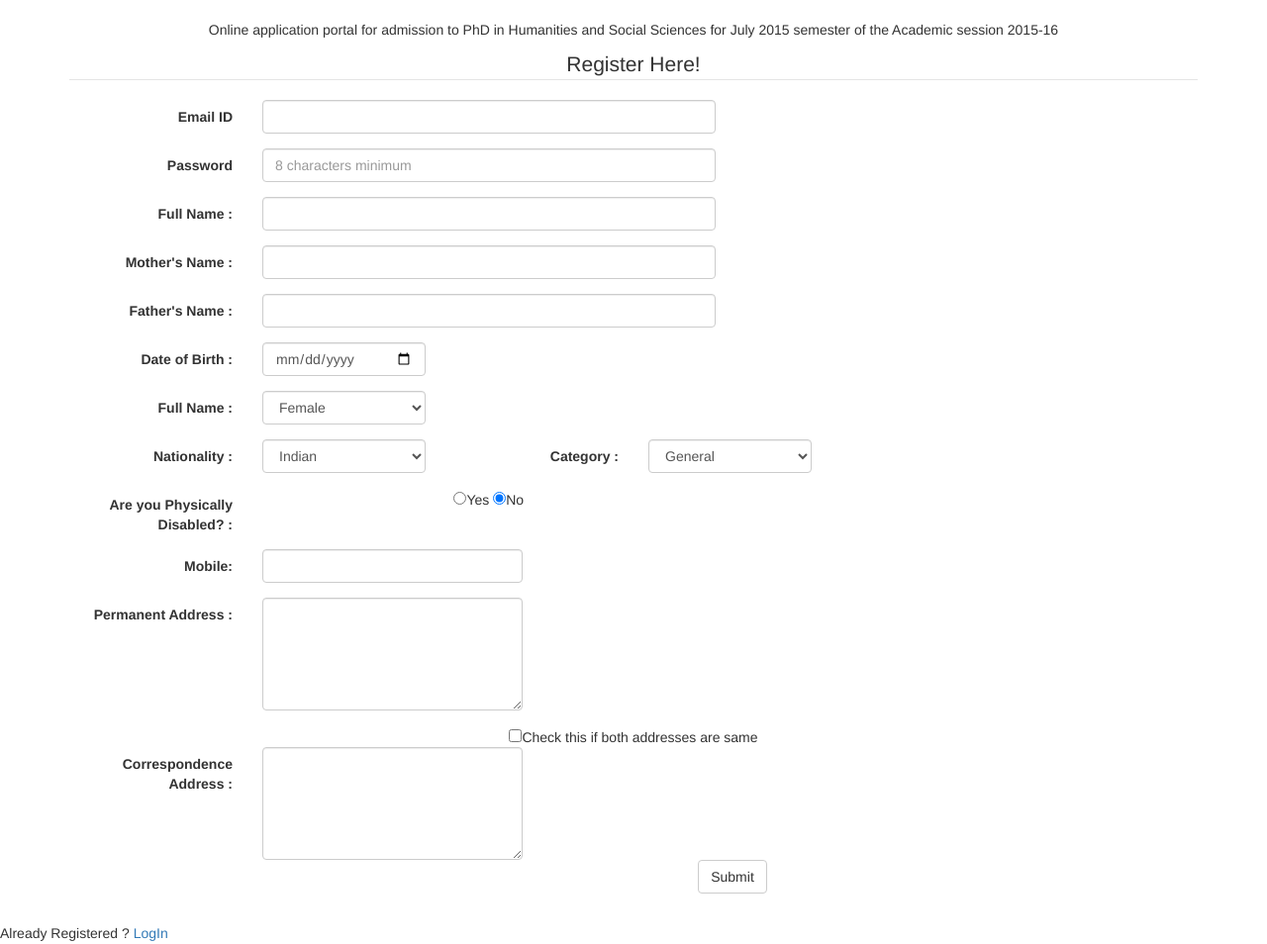
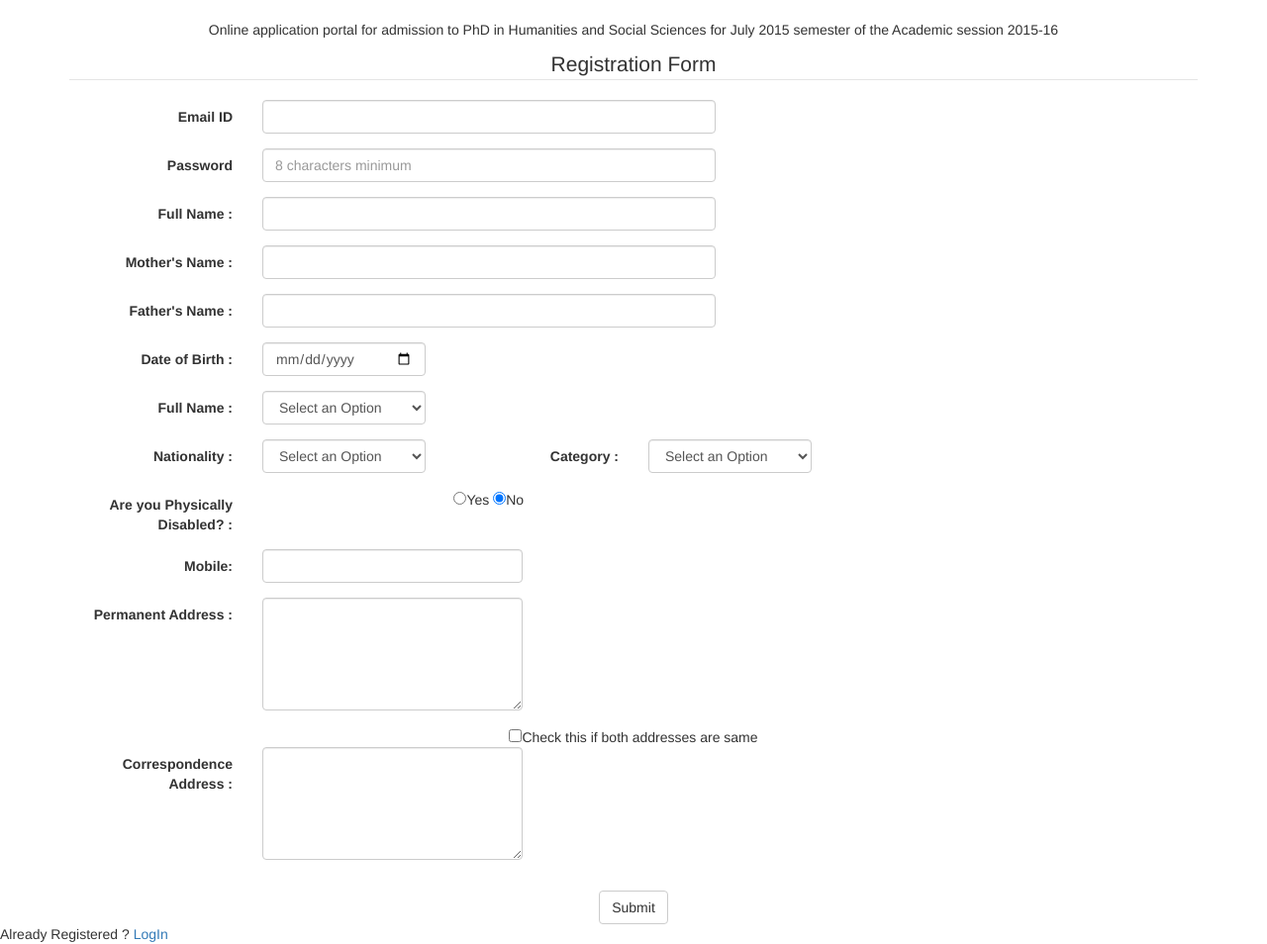
Before and after one commit to zero1hac/humanityadm, a Django app: template templates/register/register.html in a window 1280 px wide. Shown: the part 172-1126 px from the top of the page at 99% size. Run offline with Django 3.2, Linux system fonts and the light colour scheme; the template is opened without the code that fills it: values named after a table or form of the project are taken from there, others are empty.

Commit message:
Some checks to both form pages.

```diff
--- a/templates/register/register.html
+++ b/templates/register/register.html
@@ -66,9 +66,9 @@
     <div>
         <p>Thank you for registering!<br>Return to <a href="/">login</a> Page </p></div>
     {% else %}
-    <form action="/register/" method="POST" name="form1" enctype="multipart/form-data" class="form-horizontal" role="form">{% csrf_token %}
+    <form action="/register/" method="POST" name="form1" id="form1" enctype="multipart/form-data" class="form-horizontal" role="form">{% csrf_token %}
         <fieldset>
-        <legend>Register Here!</legend>
+        <legend>Registration Form</legend>
 
 
             {{ user_form.name }}
@@ -111,14 +111,10 @@
         <div class="form-group">
         <label for="gender" class="control-label col-sm-2">Full Name :</label>
                         <div class="col-xs-2">
-        <select name="gender" class="form-control" required>
-            {% if form_data.gender == "M" %}
-            <option value="M" selected="selected">Male</option>
+        <select name="gender"  class="form-control ncf" required>
+            <option value="null" selected="selected">Select an Option</option>
             <option value="F">Female</option>
-            {% else %}
             <option value="M">Male</option>
-            <option value="F" selected="selected">Female</option>
-            {% endif %}
         </select>
                             </div>
             </div>
@@ -126,69 +122,40 @@
         <div class="form-group">
         <label for="nation" class="control-label col-sm-2">Nationality :</label>
                             <div class="col-xs-2">
-        <select name="nation" class="form-control" required>
-            {% if form_data.nation == "Indian" %}
-            <option value="Foreign" selected>Foreign</option>
+        <select name="nation"  class="form-control ncf" required>
+            <option value="null" selected="selected">Select an Option</option>
+            <option value="Foreign" >Foreign</option>
             <option value="Indian">Indian</option>
-            {% else %}
-            <option value="Foreign">Foreign</option>
-            <option value="Indian" selected>Indian</option>
-            {% endif %}
+
         </select>
                                 </div>
 
 
         <label for="category" class="control-label col-sm-2">Category :</label>
                                 <div class="col-xs-2">
-        <select name="category" class="form-control" required>
-            {% if from_data.category == "GEN" %}
-            <option value="GEN" selected="selected">General</option>
+        <select name="category" class="form-control ncf" required>
+            <option value="null" selected="selected">Select an Option</option>
+            <option value="GEN" >General</option>
             <option value="OBC">OBC</option>
             <option value="SC">SC</option>
             <option value="ST">ST</option>
-            {% endif %}
-            {% if form_data.category == "OBC" %}
-            <option value="GEN">General</option>
-            <option value="OBC" selected="selected">OBC</option>
-            <option value="SC">SC</option>
-            <option value="ST">ST</option>
-            {% endif %}
-            {% if form_data.category == "SC" %}
-            <option value="GEN">General</option>
-            <option value="OBC">OBC</option>
-            <option value="SC" selected="selected">SC</option>
-            <option value="ST">ST</option>
-            {% endif %}
-            {% if form_data.category == "ST" %}
-            <option value="GEN">General</option>
-            <option value="OBC">OBC</option>
-            <option value="SC">SC</option>
-            <option value="ST" selected="selected">ST</option>
-            {% else %}
-             <option value="GEN" selected="selected">General</option>
-            <option value="OBC">OBC</option>
-            <option value="SC">SC</option>
-            <option value="ST" >ST</option>
-            {% endif %}
+
         </select>
                                     </div>
 </div>
         <div class="form-group">
         <label for="phys" class="control-label col-sm-2">Are you Physically Disabled? :</label>
                                     <div class="col-xs-5">
-        {% if form_data.phys == "Y" %}
-        <input type="radio" name="phys" value="Y" checked required/>Yes
-        <input type="radio" name="phys" value="N" required/>No
-        {% else %}
+
+
         <input type="radio" name="phys" value="Y" required/>Yes
         <input type="radio" name="phys" value="N" checked required/>No
-        {% endif %}
                                         </div>
             </div>
         <div class="form-group">
         <label for="mobile" class="control-label col-sm-2">Mobile: </label>
                                         <div class="col-xs-3">
-        <input type="text" name="mobile" class="form-control" id = "mobile" value="{{ form_data.mobile }}" onkeydown="allnumericplusminus(document.form1.mobile)" required/>
+        <input type="text" name="mobile" class="form-control" id = "mobile"  required/>
                                             </div>
             </div>
         <div class="form-group">
@@ -208,18 +175,41 @@
         <div class="form-group">
             <div class="col-sm-offset-2 col-sm-10">
 
-    <button name="submit" class="btn btn-default" value="submit" onclick="check()"/>Submit</button>
+
                 </div>
     </div>
     </div>
     </fieldset>
          </form>
+         <button  class="btn btn-default"  onclick="check()"/>Submit</button>
     </div>
    {% endif %}
     Already Registered ?  <a href="/register/login/">LogIn</a>
     </div>
 <script src="/static/js/newone.js"></script>
 <script src="/static/js/news.js"></script>
+<script type="text/javascript">
+    function check(){
+        var error = 0;
+        var gen = document.getElementsByClassName("ncf");
+        for(i=0;i<gen.length;i++){
+        if (gen[i].value=="null")
+            error = 1;
+        }
+        var mob = document.getElementById("mobile");
+        if(isNaN(mob.value) || mob.value.length!=10 )
+            error = 2;
+        if(error==1)
+            alert("Please fill all the values.")
+        else if(error ==2)
+            alert("Mobile number should be a 10 digit number.")
+        else{
+            var p=document.getElementById("form1");
+            p.submit();
+        }
+    }
+
+</script>
 
 </body>
 </html>
```
Also changed, not shown: templates/registration2.html (+43 -6 lines).
